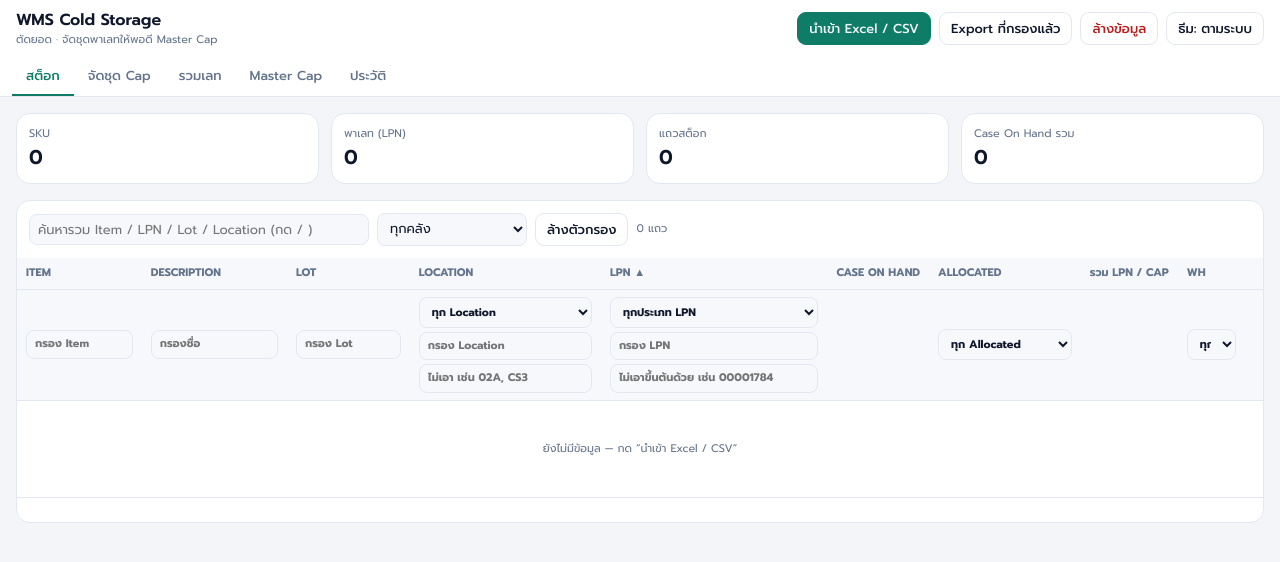
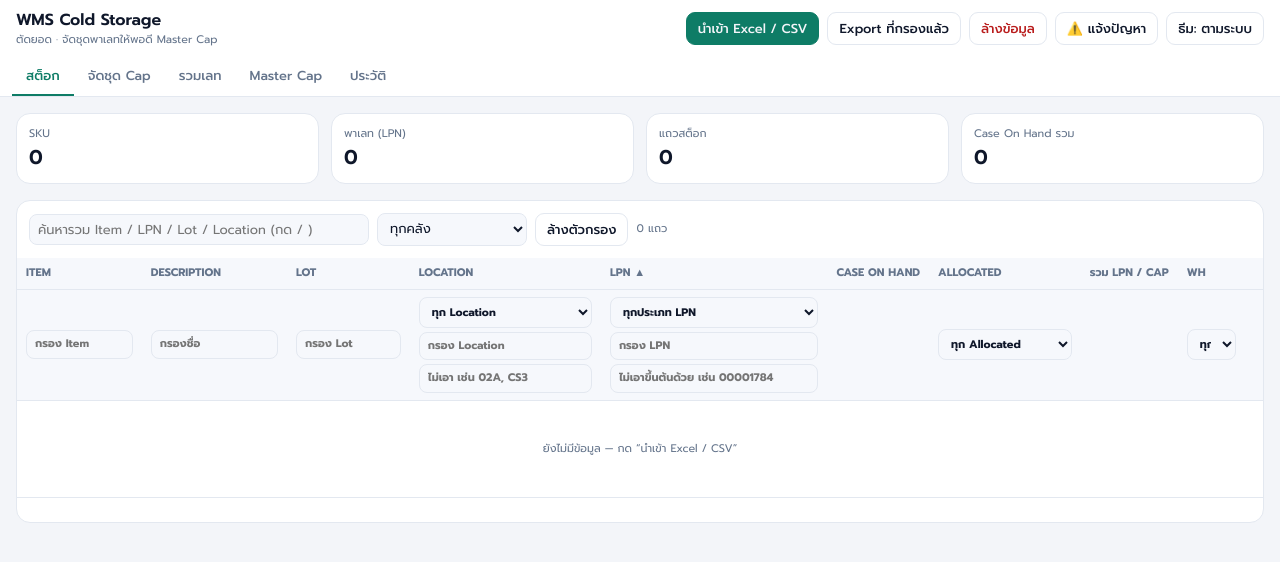
Before and after one commit to achita-yuki/wms-app, a plain HTML site: page index.html in a window 1280 px wide. Drawn offline with Linux system fonts and the light colour scheme.

Commit message:
Update index.html

```diff
--- a/index.html
+++ b/index.html
@@ -25,6 +25,7 @@ body::before{content:"";position:fixed;inset:0 0 auto;height:env(safe-area-inset
 .hd{position:sticky;top:env(safe-area-inset-top,0px);z-index:30;background:var(--sf);border-bottom:1px solid var(--bd)}
 .card{background:var(--sf);border:1px solid var(--bd);border-radius:14px}
 .btn{border:1px solid var(--bd);background:var(--sf);color:var(--tx);border-radius:9px;padding:6px 11px;cursor:pointer;font-weight:500;white-space:nowrap}
+a.btn{display:inline-block;text-decoration:none}
 .btn:hover{background:var(--s2)}.btn.p{background:var(--ac);border-color:var(--ac);color:var(--bg)}.btn.d{color:var(--bad)}.btn.s{padding:2px 8px;font-size:12px}.btn[disabled]{opacity:.45;cursor:not-allowed}
 .inp{width:100%;background:var(--s2);border:1px solid var(--bd);border-radius:8px;padding:5px 8px;color:var(--tx);font:inherit}
 .inp:focus{outline:2px solid var(--ac);outline-offset:-1px}
@@ -67,6 +68,7 @@ dialog::backdrop{background:rgba(8,12,24,.55)}
     <button class="btn p" id="bImp">นำเข้า Excel / CSV</button>
     <button class="btn" id="bExp">Export ที่กรองแล้ว</button>
     <button class="btn d" id="bClr">ล้างข้อมูล</button>
+    <a href="https://forms.gle/7TehEGxbBTK1XoYa8" target="_blank" rel="noopener noreferrer" class="btn" id="bReport" title="แจ้งหรือรายงานข้อผิดพลาด">⚠️ แจ้งปัญหา</a>
     <button class="btn" id="bTheme">ธีม</button>
     <input type="file" id="fIn" accept=".xlsx,.xls,.csv" class="hide">
   </div>
```
